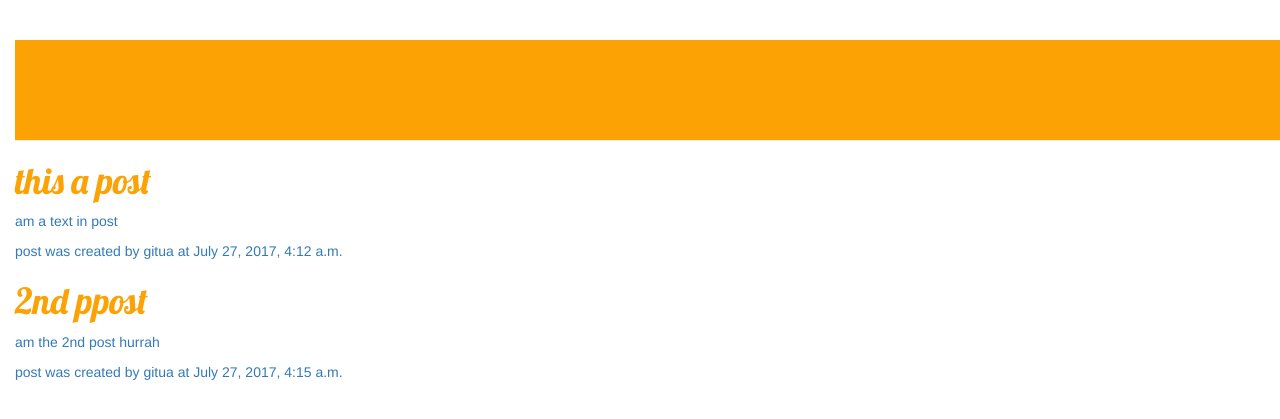
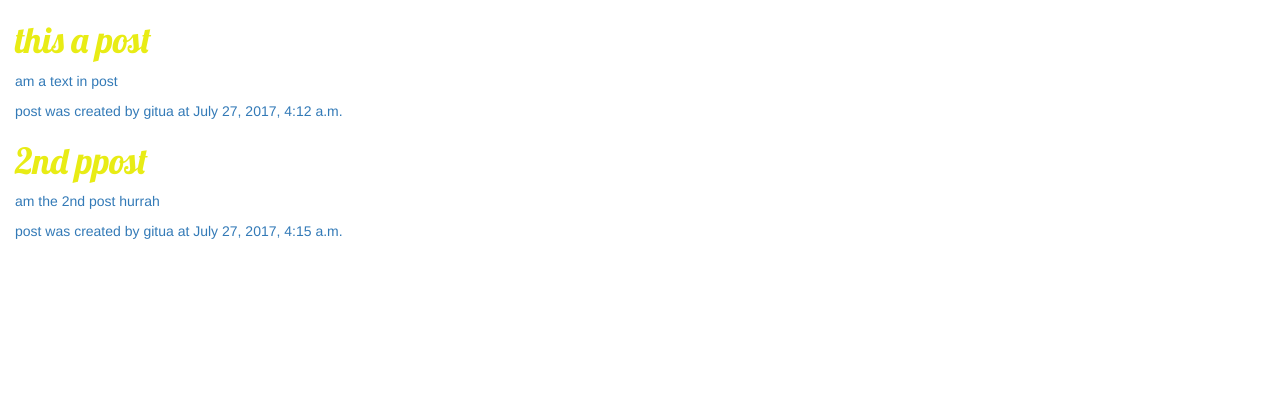
Before and after one commit to gituajames/myblog, a Django app: template mysite/blog/templates/blog/post_list.html in a window 1280 px wide. Shown: the top 419 px of the page. Run offline with Django 3.2, Linux system fonts and the light colour scheme; the template is opened without the code that fills it: values that come from a table or form of the project are taken from there, others are empty; data comes from the database, SQL or seed files in the repository; parts of the project's set-up code (start-up, migrations or seed data) failed here and were passed over; some libraries are stand-ins or nearby versions.

Commit message:
templates

```diff
--- a/mysite/blog/static/css/blog.css
+++ b/mysite/blog/static/css/blog.css
@@ -1,5 +1,5 @@
 h1 a{
-color:#FCA205;
+color:#E8EC15;
 font-family: 'lobster';
 }
 
@@ -7,7 +7,7 @@ body {
 padding-left : 15px;
 }
 .page-header{
-background-color:#FCA205;
+background-color:#CD5C5C;
 margin-top: 0;
 padding:20px 20px 20px 40px
 }
--- /dev/null
+++ b/mysite/blog/templates/blog/base.html
@@ -0,0 +1,16 @@
+{% load staticfiles %}
+<!DOCTYPE html>
+<html>
+<head>
+    <link rel="stylesheet" href="{% static 'css/blog.css' %}">
+    <link rel="stylesheet" href="//maxcdn.bootstrapcdn.com/bootstrap/3.2.0/css/bootstrap.min.css">
+    <link rel="stylesheet" href="//maxcdn.bootstrapcdn.com/bootstrap/3.2.0/css/bootstrap-theme.min.css">
+    <link href="//fonts.googleapis.com/css?family=Lobster&subset=latin,latin-ext" rel="stylesheet" type="text/css">
+	<title>blog app</title>
+</head>
+<body>
+{% block content %}
+{% endblock %}
+
+</body>
+</html>
--- a/mysite/blog/templates/blog/post_list.html
+++ b/mysite/blog/templates/blog/post_list.html
@@ -1,17 +1,5 @@
-{% load staticfiles %}
-<!DOCTYPE html>
-<html>
-<head>
-    <link rel="stylesheet" href="{% static 'css/blog.css' %}">
-    <link rel="stylesheet" href="//maxcdn.bootstrapcdn.com/bootstrap/3.2.0/css/bootstrap.min.css">
-    <link rel="stylesheet" href="//maxcdn.bootstrapcdn.com/bootstrap/3.2.0/css/bootstrap-theme.min.css">
-    <link href="//fonts.googleapis.com/css?family=Lobster&subset=latin,latin-ext" rel="stylesheet" type="text/css">
-	<title>blog app</title>
-</head>
-<body>
-<div class="page-header">
-    <h1><a href="/">my first blog</a></h1>
-</div>
+{% extends 'blog/base.html' %}
+{% block content %}
 {% for post in posts %}
 <div>
     <h1><a href="#">{{ post.title }}<a/></h1>
@@ -21,5 +9,4 @@
 
 {% endfor %}
 
-</body>
-</html>
+{% endblock %}
--- a/mysite/blog/url.py
+++ b/mysite/blog/url.py
@@ -4,5 +4,5 @@ from . import views
 
 urlpatterns = [
     url(r'^$', views.post_list, name='post_list'),
-    url(r'^(?P<name>pattern)', )  # named groups url pattern
+    # url(r'^(?P<name>pattern)', )  # named groups url pattern
 ]
```
Also changed, not shown: 1 other file.
